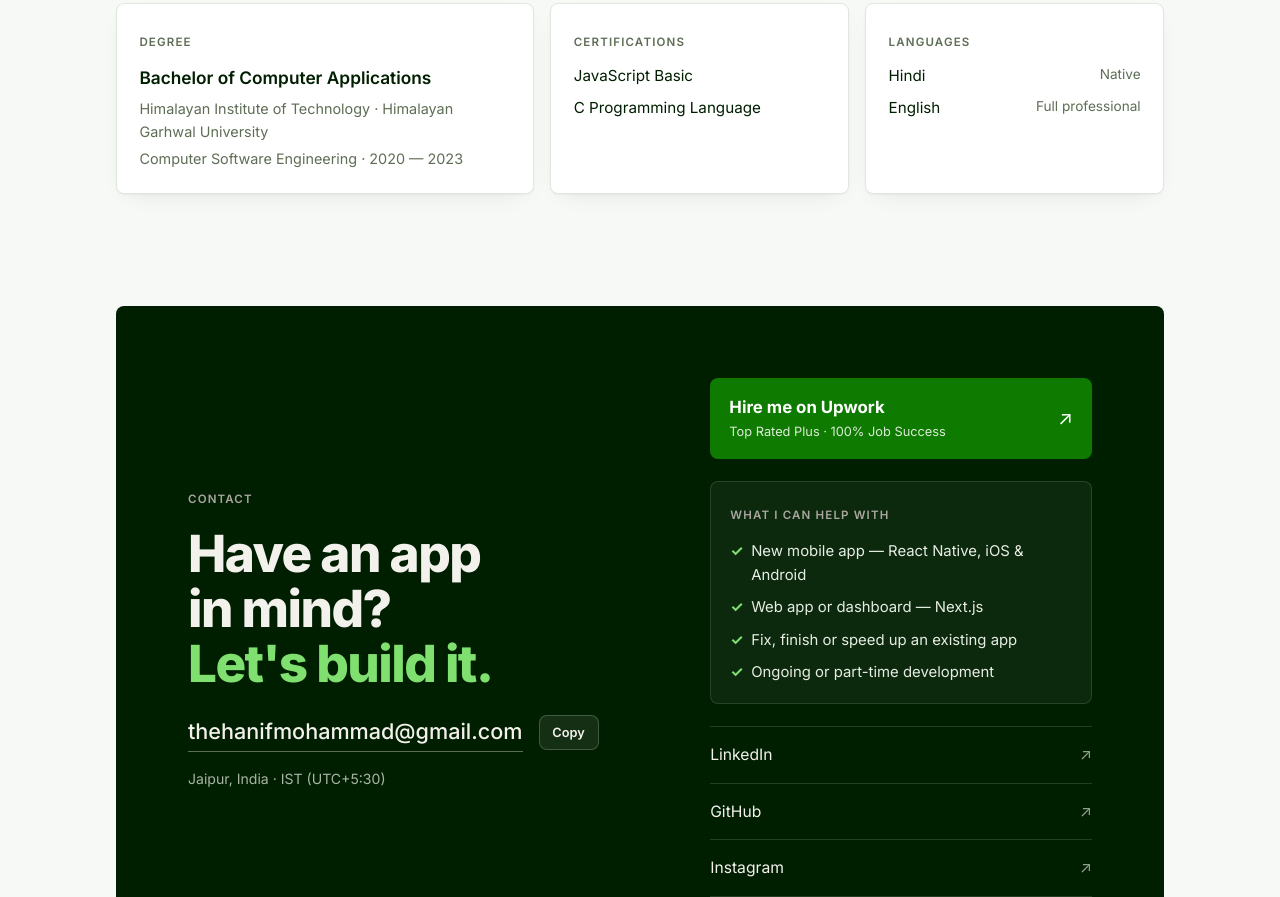
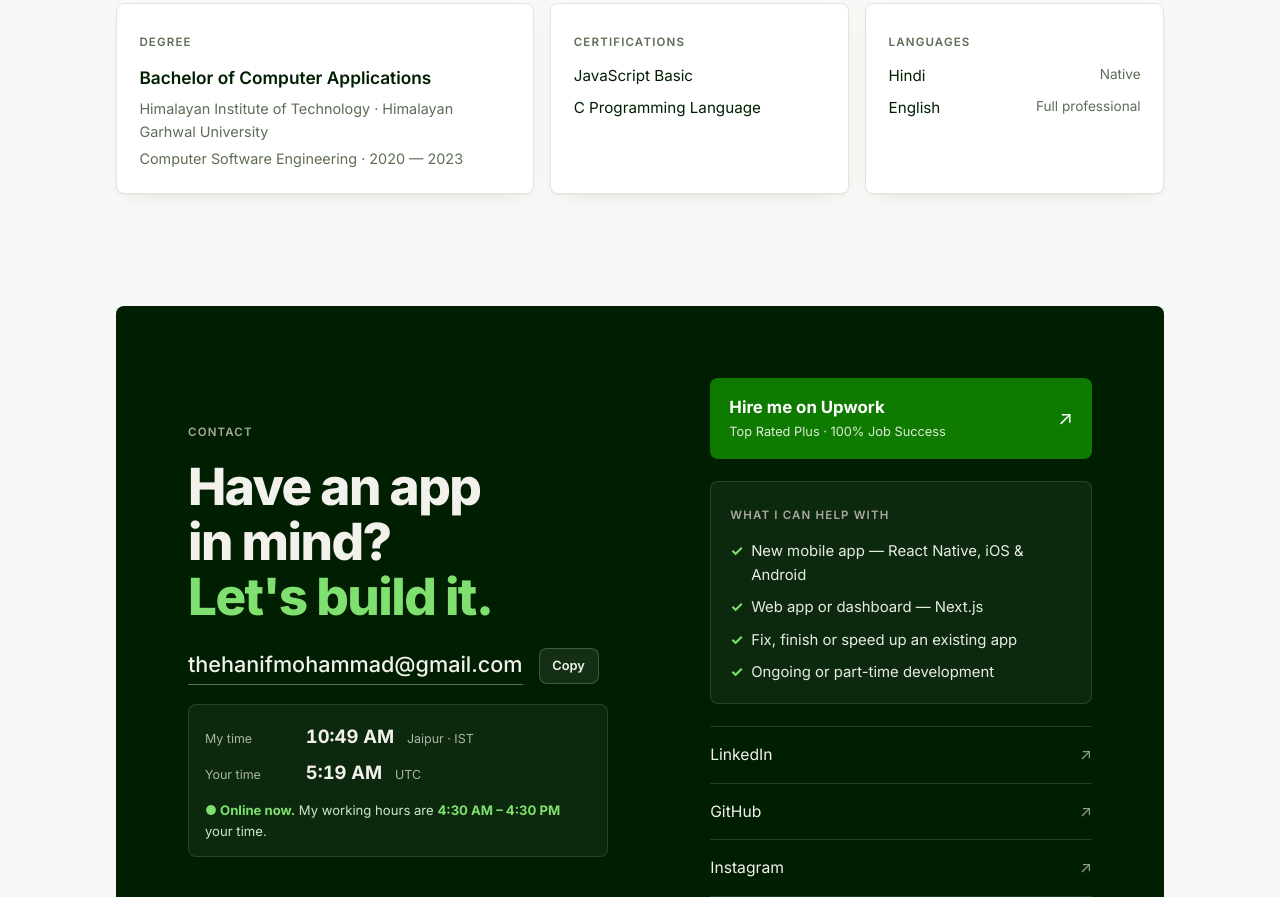
Before and after one commit to hanif-2000/hanif-2000.github.io, a plain HTML site: page index.html in a window 1280 px wide. Shown: the part 11103-12000 px from the top of the page. Drawn offline with Linux system fonts and the light colour scheme.

Commit message:
Contact: live timezone widget showing working hours in the visitor's time
Co-Authored-By: Claude Opus 5.5 <noreply@anthropic.com>

```diff
--- a/index.html
+++ b/index.html
@@ -366,6 +366,13 @@
   .copy-btn:hover { background: rgba(255,255,255,.14); border-color: rgba(255,255,255,.35); }
   .copy-btn.done { color: #7FE070; border-color: #7FE070; }
   .tz { margin: 1rem 0 0; font-size: .88rem; color: #A9B5A4; }
+  .tzw { margin-top: 1.2rem; background: rgba(255,255,255,.05); border: 1px solid rgba(255,255,255,.12); border-radius: var(--radius); padding: .9rem 1rem; max-width: 420px; }
+  .tz-row { display: grid; grid-template-columns: 5.5rem auto 1fr; gap: .8rem; align-items: baseline; padding: .2rem 0; }
+  .tz-k { font-size: .78rem; color: #A9B5A4; }
+  .tz-v { font-size: 1.15rem; font-weight: 700; color: #F3F1EC; font-variant-numeric: tabular-nums; }
+  .tz-z { font-size: .78rem; color: #A9B5A4; }
+  .tz-note { margin: .55rem 0 0; font-size: .82rem; color: #CFE6C9; }
+  .tz-note b { color: #7FE070; }
   .contact-side { display: grid; gap: 1.4rem; align-self: stretch; align-content: space-between; }
   .upwork-btn { display: flex; justify-content: space-between; align-items: center; gap: 1rem; text-decoration: none; background: #0E7A00; color: #fff; border-radius: var(--radius); padding: 1rem 1.2rem; font-size: 1.2rem; transition: background .15s ease, transform .15s ease; }
   .upwork-btn:hover { background: #0D7300; transform: translateY(-2px); }
@@ -1032,7 +1039,11 @@
             <a class="mail-link" href="mailto:thehanifmohammad@gmail.com">thehanifmohammad@gmail.com</a>
             <button type="button" class="copy-btn" data-copy="thehanifmohammad@gmail.com" aria-label="Copy email address">Copy</button>
           </div>
-          <p class="tz">Jaipur, India · IST (UTC+5:30)</p>
+          <div class="tzw" id="tzw" aria-live="polite">
+            <div class="tz-row"><span class="tz-k">My time</span><span class="tz-v" id="tzMe">—</span><span class="tz-z">Jaipur · IST</span></div>
+            <div class="tz-row" id="tzYouRow"><span class="tz-k">Your time</span><span class="tz-v" id="tzYou">—</span><span class="tz-z" id="tzYouZ"></span></div>
+            <p class="tz-note" id="tzNote">I usually work 10:00 – 22:00 IST and reply within the same day.</p>
+          </div>
         </div>
         <div class="contact-side">
           <a class="upwork-btn" href="https://www.upwork.com/freelancers/~01b46f78c173c3ba9b" target="_blank" rel="noopener">
@@ -1187,6 +1198,35 @@
       if (dot) dot.style.background = imgs[i].getAttribute('data-c');
     }, 2600);
   })();
+  (function () {
+    var me = document.getElementById('tzMe'); if (!me) return;
+    var you = document.getElementById('tzYou'), youZ = document.getElementById('tzYouZ'), row = document.getElementById('tzYouRow'), note = document.getElementById('tzNote');
+    var HOME = 'Asia/Kolkata', START = 10, END = 22; // working hours in IST
+    var userTZ; try { userTZ = Intl.DateTimeFormat().resolvedOptions().timeZone; } catch (e) {}
+    var fmt = function (tz) { return new Intl.DateTimeFormat([], { hour: 'numeric', minute: '2-digit', timeZone: tz }).format(new Date()); };
+    var hourIn = function (tz, d) { return +new Intl.DateTimeFormat('en-GB', { hour: '2-digit', hour12: false, timeZone: tz }).format(d); };
+    var sameZone = !userTZ || new Date().toLocaleString('en-US', { timeZone: userTZ }) === new Date().toLocaleString('en-US', { timeZone: HOME });
+    function windowInYourTime() {
+      // find the IST 10:00 and 22:00 instants today and render them in the visitor zone
+      var now = new Date(), parts = new Intl.DateTimeFormat('en-GB', { hour: '2-digit', minute: '2-digit', hour12: false, timeZone: HOME }).format(now).split(':');
+      var base = new Date(now.getTime() - ((+parts[0] % 24) * 60 + (+parts[1])) * 60000 - now.getSeconds() * 1000 - now.getMilliseconds());
+      var f = new Intl.DateTimeFormat([], { hour: 'numeric', minute: '2-digit', timeZone: userTZ });
+      return f.format(new Date(base.getTime() + START * 3600000)) + ' – ' + f.format(new Date(base.getTime() + END * 3600000));
+    }
+    function tick() {
+      try {
+        me.textContent = fmt(HOME);
+        var h = hourIn(HOME, new Date()), on = h >= START && h < END;
+        if (sameZone) { row.style.display = 'none'; }
+        else {
+          you.textContent = fmt(userTZ);
+          youZ.textContent = userTZ.split('/').pop().replace(/_/g, ' ');
+          note.innerHTML = (on ? '<b>● Online now.</b> ' : '') + 'My working hours are <b>' + windowInYourTime() + '</b> your time.';
+        }
+      } catch (e) {}
+    }
+    tick(); setInterval(tick, 30000);
+  })();
 </script>
 </body>
 </html>
```
